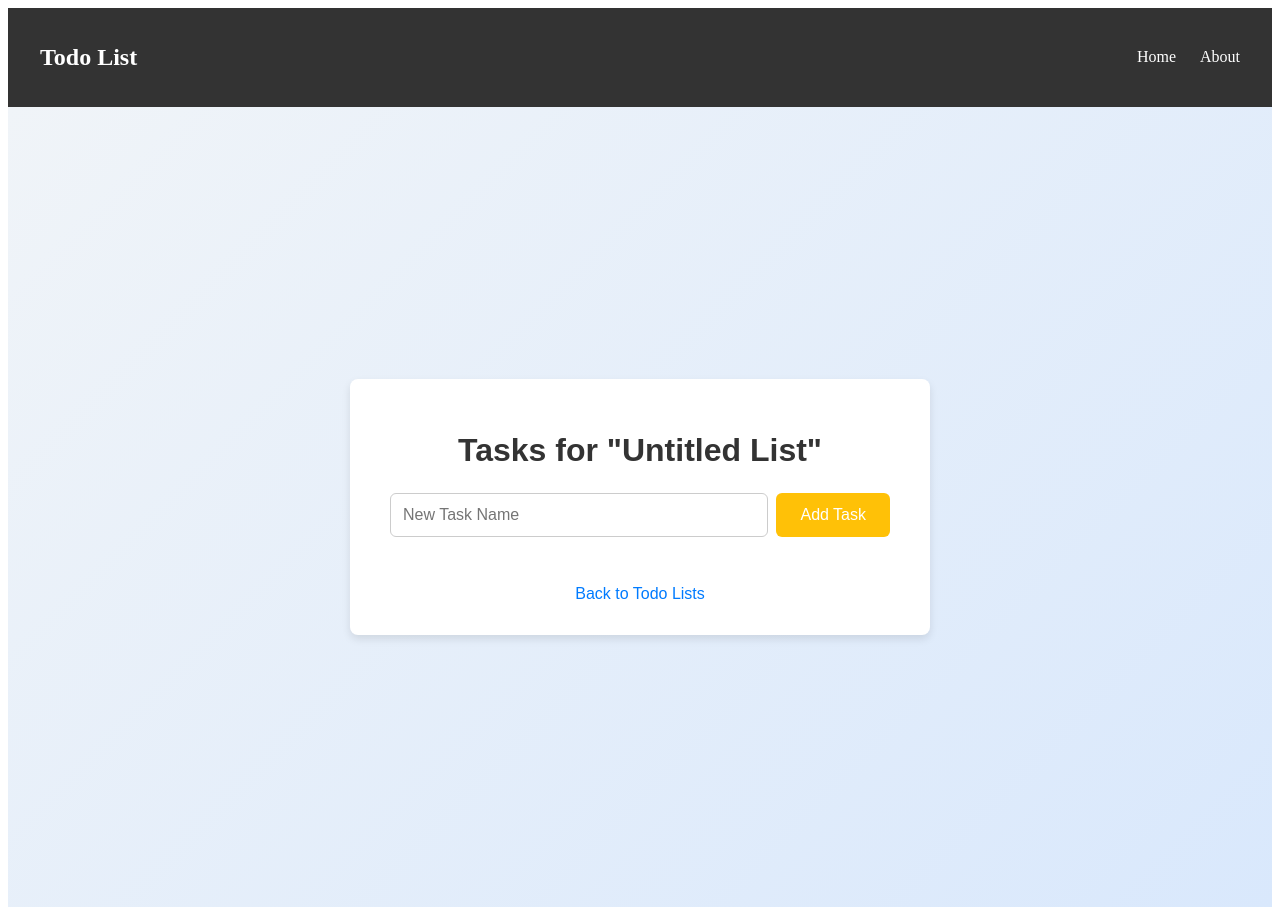
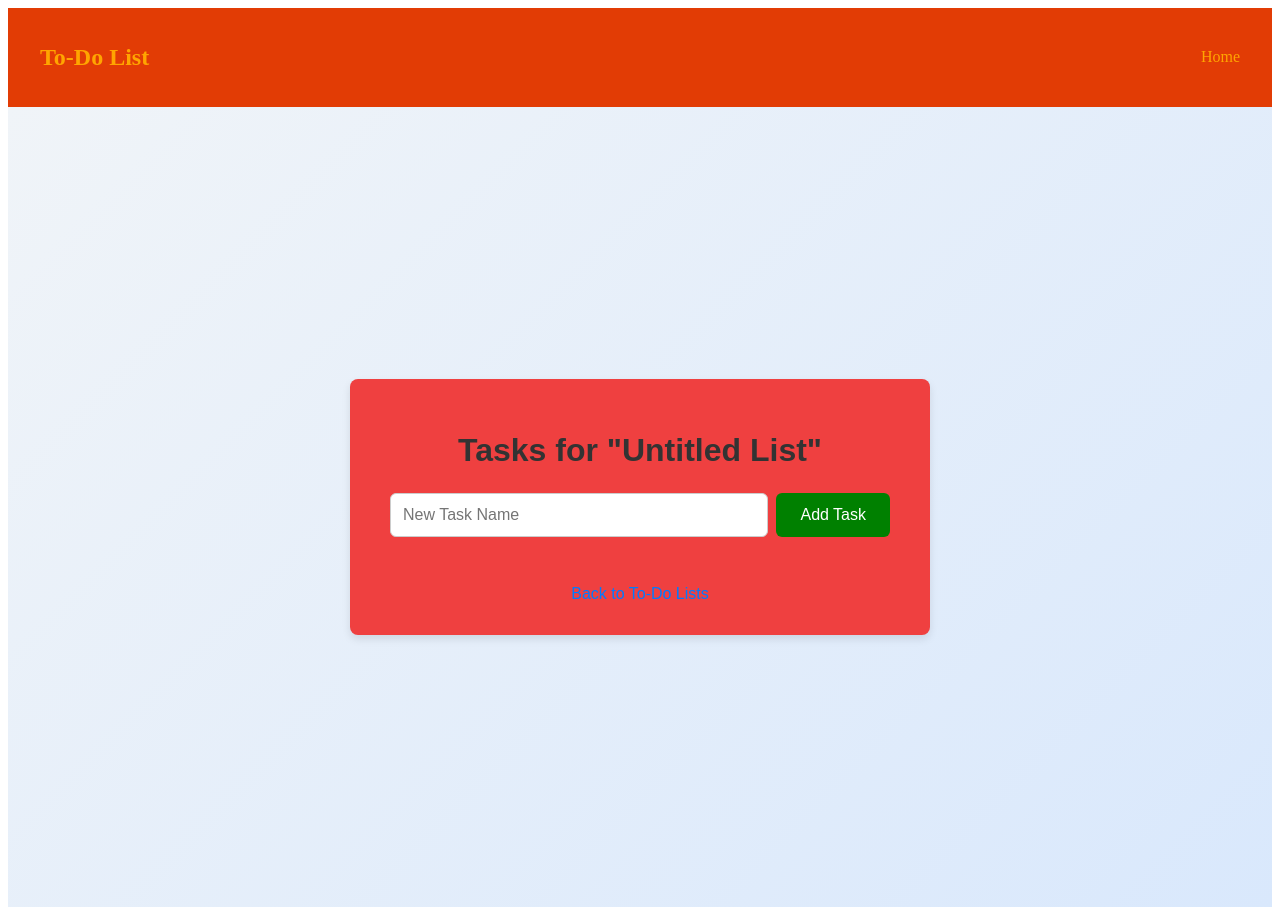
Before and after one commit to MOHAMMAD-IS-LAM/WebDevProject, a React (Vite) app: page /todolist/1 in a window 1280 px wide. Built offline with nearby package versions, Linux system fonts and the light colour scheme.

Commit message:
SOmthing

```diff
--- a/src/Login.css
+++ b/src/Login.css
@@ -10,7 +10,7 @@
 }
 
 .login-box {
-  background-color: #ffffff;
+  background-color: red;
   padding: 2rem 3rem;
   border-radius: 8px;
   box-shadow: 0 4px 6px rgba(0, 0, 0, 0.1);
@@ -21,7 +21,7 @@
 
 .login-box h1 {
   font-size: 2rem;
-  color: #333;
+  color: yellow;
   margin-bottom: 1.5rem;
   font-weight: 600;
 }
@@ -67,12 +67,12 @@
 
 .login-box p {
   margin-top: 1rem;
-  color: #555;
+  color: rgb(37, 32, 32);
   font-size: 0.9rem;
 }
 
 .login-box p a {
-  color: #007bff;
+  color: #14c6f8;
   text-decoration: none;
   transition: color 0.3s;
 }
--- a/src/Login.jsx
+++ b/src/Login.jsx
@@ -16,14 +16,15 @@ function Login() {
   return (
     <div className="login-container">
       <div className="login-box">
-        <h1>What is your name?</h1>
+        <h1>Welcome Back</h1>
         <input
           type="text"
-          placeholder="Name"
+          placeholder="Enter your name"
           value={username}
           onChange={(e) => setUsername(e.target.value)}
         />
-        <button onClick={handleLogin}>Create tasks</button>
+        <button onClick={handleLogin}>Enter</button>
+
       </div>
     </div>
   );
--- a/src/TodoLists.css
+++ b/src/TodoLists.css
@@ -19,7 +19,7 @@
   justify-content: center;
   width: 100%;
   max-width: 600px;
-  background-color: #ffffff;
+  background-color: #ef4040;
   box-shadow: 0 4px 8px rgba(0, 0, 0, 0.1);
   border-radius: 8px;
   padding: 2rem;
@@ -74,6 +74,9 @@
   border: 1px solid #ddd;
   border-radius: 6px;
   box-shadow: 0 2px 4px rgba(0, 0, 0, 0.1);
+  display: flex;
+  justify-content: space-between;
+  align-items: center;
 }
 
 .todolists-link {
@@ -94,24 +97,25 @@
 .randomfact-container {
   width: 100%;
   max-width: 600px;
-  background-color: #fffbeb;
+  background-color: rgb(213, 83, 213);
   border: 1px solid #ffeeba;
   border-radius: 8px;
-  padding: 1.5rem;
+  padding: 2rem;
   box-shadow: 0 2px 6px rgba(0, 0, 0, 0.1);
   text-align: center;
-  color: #856404;
+  color: blue;
   font-size: 1.1rem;
 }
 
 .randomfact-container h1 {
   margin-bottom: 1rem;
   font-size: 1.5rem;
-  color: #856404;
+  color: blue;
 }
 
 .randomfact-container p {
   margin: 0;
+  margin-bottom: 10px;
   font-size: 1.1rem;
   font-weight: 500;
 }
@@ -124,6 +128,9 @@
   padding: 0.3rem 0.6rem;
   cursor: pointer;
   margin-left: 1rem;
+  margin-top: 4px;
+  margin-bottom: 4px;
+  margin-right: 4px;
   font-size: 0.9rem;
   transition: background-color 0.3s ease;
 }
--- a/src/TodoLists.jsx
+++ b/src/TodoLists.jsx
@@ -1,10 +1,10 @@
-import { useState, useEffect } from 'react';
-import { Link } from 'react-router-dom';
-import RandomFact from './components/RandomFact.jsx';
-import './TodoLists.css';
+import { useState, useEffect } from "react";
+import { Link } from "react-router-dom";
+import RandomFact from "./components/RandomFact.jsx";
+import "./TodoLists.css";
 
 function TodoLists({ lists, updateLists }) {
-  const [newListName, setNewListName] = useState('');
+  const [newListName, setNewListName] = useState("");
 
   // Handle deletion of a Todo List
   const handleDeleteList = (id) => {
@@ -17,14 +17,14 @@ function TodoLists({ lists, updateLists }) {
       const newList = { id: Date.now(), name: newListName, tasks: [] };
       const updatedLists = [...lists, newList];
       updateLists(updatedLists);
-      setNewListName('');
+      setNewListName("");
     }
   };
 
   return (
     <div className="todolists-page">
       <div className="todolists-container">
-        <h1 className="todolists-title">Todo Lists</h1>
+        <h1 className="todolists-title">To-Do List</h1>
         <div className="todolists-input-container">
           <input
             type="text"
@@ -49,7 +49,10 @@ function TodoLists({ lists, updateLists }) {
                 {list.name}
               </Link>
               {/* Delete button for Todo List */}
-              <button onClick={() => handleDeleteList(list.id)} className="delete-button">
+              <button
+                onClick={() => handleDeleteList(list.id)}
+                className="delete-button"
+              >
                 Delete
               </button>
             </li>
--- a/src/TodoListsDetail.css
+++ b/src/TodoListsDetail.css
@@ -10,7 +10,7 @@
 }
 
 .todolist-detail-card {
-  background-color: #ffffff;
+  background-color: #ef4040;
   padding: 2rem 2.5rem;
   border-radius: 8px;
   box-shadow: 0 4px 8px rgba(0, 0, 0, 0.1);
@@ -51,7 +51,7 @@
   padding: 0.75rem 1.5rem;
   font-size: 1rem;
   color: white;
-  background-color: #ffc107;
+  background-color: green;
   border: none;
   border-radius: 6px;
   cursor: pointer;
@@ -83,6 +83,10 @@
   color: #555;
   text-align: left;
   box-shadow: 0 2px 3px rgba(0, 0, 0, 0.05);
+  display: flex;
+  align-items: center;
+    justify-content: space-between;
+
 }
 
 .todolist-detail-card li:hover {
@@ -103,19 +107,3 @@
   transform: translateY(-2px);
   text-decoration: underline;
 }
-
-.delete-button {
-  background-color: #dc3545;
-  color: white;
-  border: none;
-  border-radius: 6px;
-  padding: 0.3rem 0.6rem;
-  cursor: pointer;
-  margin-left: 1rem;
-  font-size: 0.9rem;
-  transition: background-color 0.3s ease;
-}
-
-.delete-button:hover {
-  background-color: #c82333;
-}
--- a/src/TodoListsDetail.jsx
+++ b/src/TodoListsDetail.jsx
@@ -1,12 +1,12 @@
-import { useState, useEffect } from 'react';
-import { useParams, Link } from 'react-router-dom';
-import './TodoListsDetail.css';
+import { useState, useEffect } from "react";
+import { useParams, Link } from "react-router-dom";
+import "./TodoListsDetail.css";
 
 function TodoListDetail({ lists, updateLists }) {
   const { id } = useParams();
   const [tasks, setTasks] = useState([]);
-  const [newTaskName, setNewTaskName] = useState('');
-  const [listName, setListName] = useState('');
+  const [newTaskName, setNewTaskName] = useState("");
+  const [listName, setListName] = useState("");
 
   useEffect(() => {
     const currentList = lists.find((list) => list.id === parseInt(id));
@@ -26,7 +26,7 @@ function TodoListDetail({ lists, updateLists }) {
         list.id === parseInt(id) ? { ...list, tasks: updatedTasks } : list
       );
       updateLists(updatedLists);
-      setNewTaskName('');
+      setNewTaskName("");
     }
   };
 
@@ -44,7 +44,7 @@ function TodoListDetail({ lists, updateLists }) {
   return (
     <div className="todolist-detail-container">
       <div className="todolist-detail-card">
-        <h1>Tasks for "{listName || 'Untitled List'}"</h1>
+        <h1>Tasks for "{listName || "Untitled List"}"</h1>
         <div className="task-input-container">
           <input
             type="text"
@@ -70,7 +70,7 @@ function TodoListDetail({ lists, updateLists }) {
         </ul>
 
         <Link to="/todolists" className="back-link">
-          Back to Todo Lists
+          Back to To-Do Lists
         </Link>
       </div>
     </div>
--- a/src/TopNavigation.css
+++ b/src/TopNavigation.css
@@ -4,8 +4,8 @@
     justify-content: space-between;
     align-items: center;
     padding: 1rem 2rem;
-    background-color: #333;
-    color: white;
+    background-color: rgb(226, 60, 5);
+    color: orange;
   }
 
   .top-navigation .logo {
@@ -20,11 +20,11 @@
   }
 
   .top-navigation .nav-links a {
-    color: white;
+    color: orange;
     text-decoration: none;
     transition: color 0.3s;
   }
 
   .top-navigation .nav-links a:hover {
-    color: #ffa500;
+    color: yellow;
   }
--- a/src/TopNavigation.jsx
+++ b/src/TopNavigation.jsx
@@ -5,10 +5,10 @@ import './TopNavigation.css';
 function TopNavigation() {
   return (
     <nav className="top-navigation">
-      <h1 className="logo">Todo List</h1>
+      <h1 className="logo">To-Do List</h1>
       <ul className="nav-links">
         <li><Link to="/">Home</Link></li>
-        <li><Link to="/about">About</Link></li>
+
       </ul>
     </nav>
   );
```
Also changed, not shown: src/App.jsx (+17 -11 lines).
